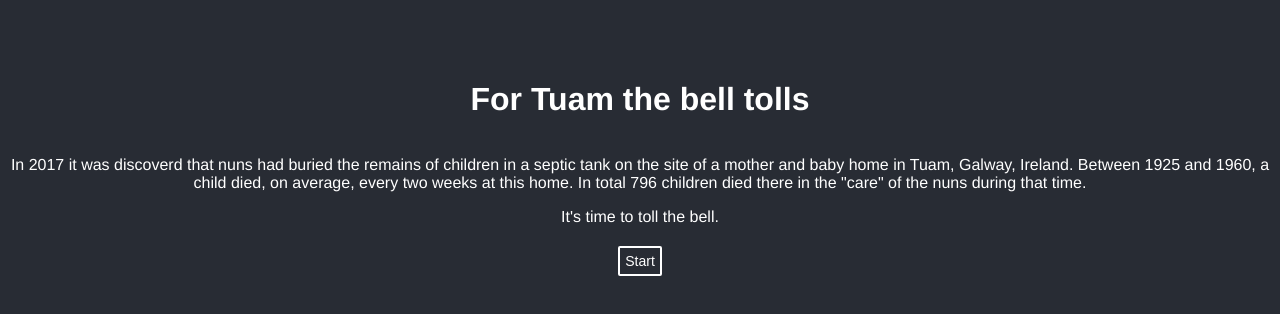
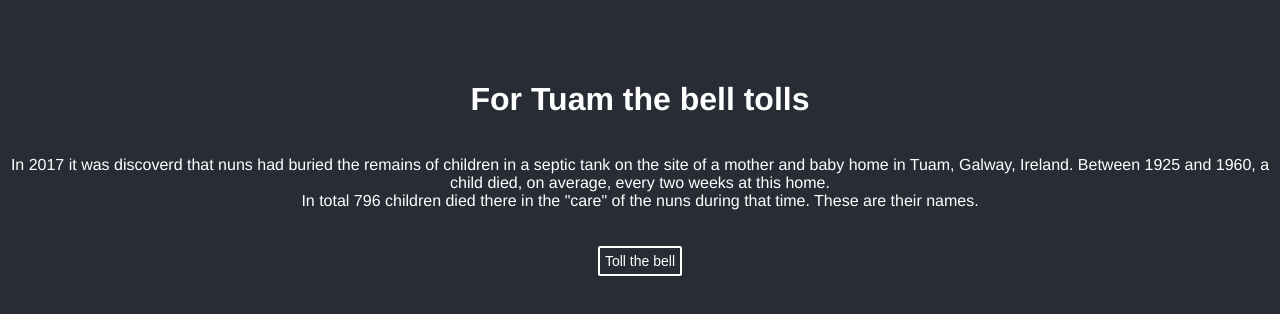
Before and after one commit to amymc/for-tuam-the-bell-tolls, a Preact app: page / in a window 1280 px wide. Shown: the top 314 px of the page. Built offline with nearby package versions, Linux system fonts and the light colour scheme.

Commit message:
update vite base config

```diff
--- a/src/app.jsx
+++ b/src/app.jsx
@@ -175,6 +175,7 @@ export function App(props) {
     onClick(children.slice(index + 1));
   };
   const skip = () => {
+    shouldCancel.current = true;
     setStage(stages.end);
   };
 
@@ -187,12 +188,12 @@ export function App(props) {
             In 2017 it was discoverd that nuns had buried the remains of
             children in a septic tank on the site of a mother and baby home in
             Tuam, Galway, Ireland. Between 1925 and 1960, a child died, on
-            average, every two weeks at this home. In total 796 children died
-            there in the "care" of the nuns during that time.
+            average, every two weeks at this home. <br />
+            In total 796 children died there in the "care" of the nuns during
+            that time. These are their names.
           </p>
-          It's time to toll the bell.
           <button class="start-btn" onClick={start} disabled={!isReady}>
-            Start
+            Toll the bell
           </button>
         </>
       )}
--- a/vite.config.js
+++ b/vite.config.js
@@ -2,6 +2,7 @@ import { defineConfig } from "vite";
 import preact from "@preact/preset-vite";
 
 export default defineConfig({
+  base: "/for-whom-the-bell-tolls/",
   plugins: [preact()],
   esbuild: {
     jsxFactory: `jsx`,
```
Also changed, not shown: index.html (+1 -1 lines).
